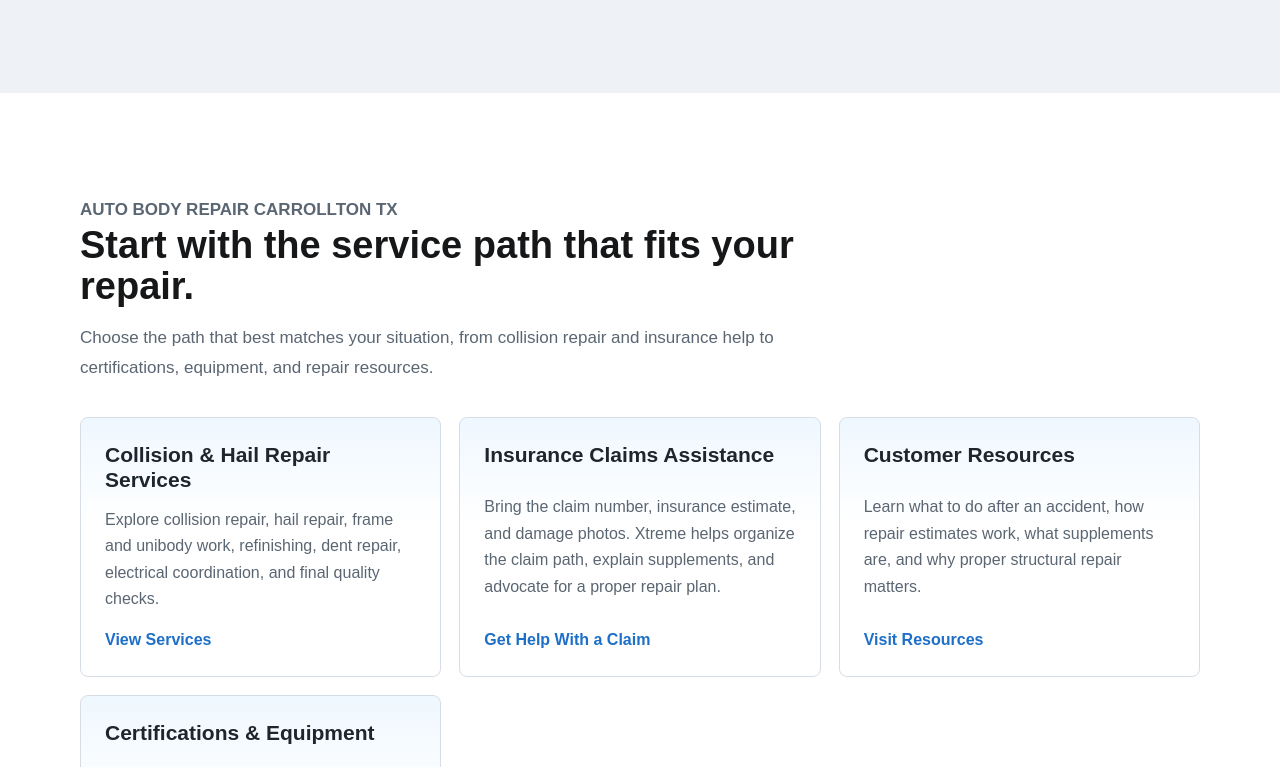
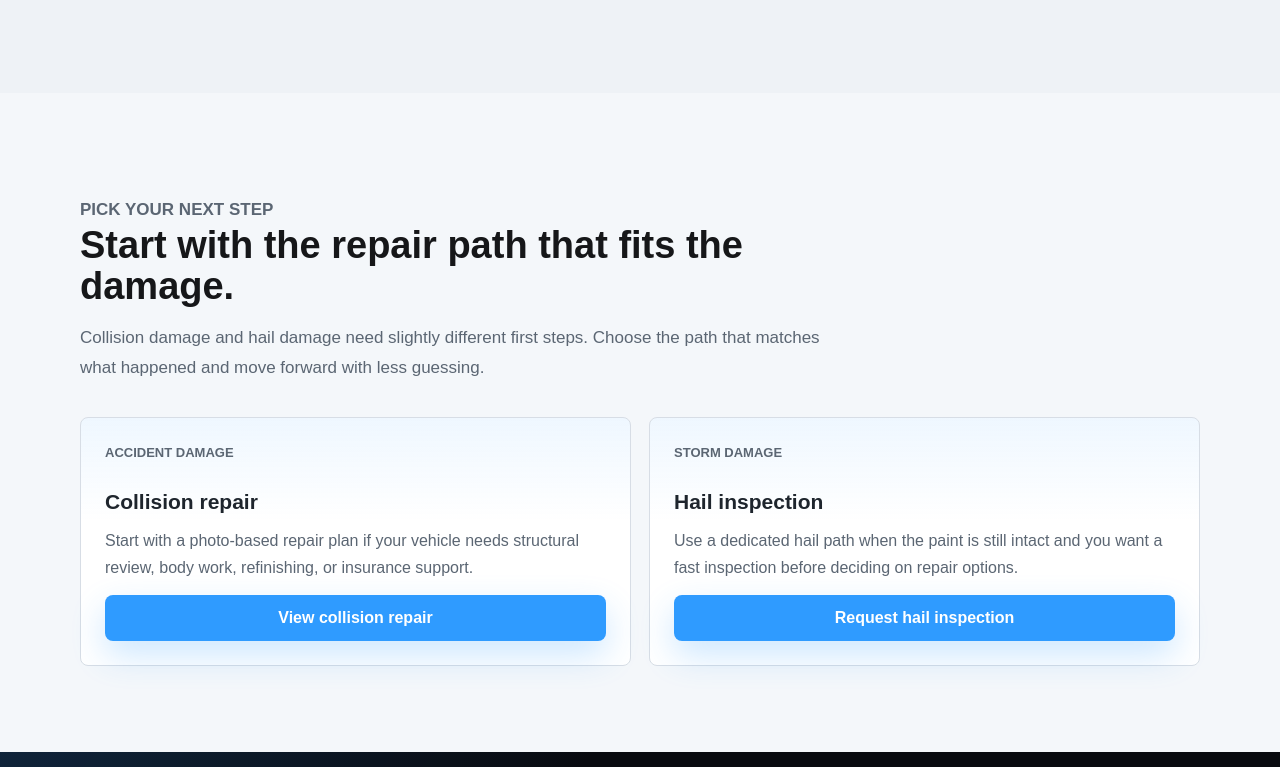
Before and after one commit to Clay7002/xtreme-site, a Next.js app: page / in a window 1280 px wide. Shown: the part 3313-4080 px from the top of the page. Built offline with nearby package versions, Linux system fonts and the light colour scheme.

Commit message:
Remove repetitive service path section

```diff
--- a/app/page.tsx
+++ b/app/page.tsx
@@ -18,7 +18,6 @@ import {
   ReviewsSection,
   ResourcesPreview,
   SectionIntro,
-  ServicePanels,
   TrustAuthoritySection,
   ValuePropsStrip,
   WarrantyEducationSection,
@@ -37,17 +36,6 @@ export default function Home() {
         <ValuePropsStrip />
         <TrustAuthoritySection />
         <ReviewsSection />
-
-        <section className="section">
-          <div className="container">
-            <SectionIntro
-              eyebrow="Auto body repair Carrollton TX"
-              title="Start with the service path that fits your repair."
-              text="Choose the path that best matches your situation, from collision repair and insurance help to certifications, equipment, and repair resources."
-            />
-            <ServicePanels />
-          </div>
-        </section>
 
         <HailCollisionSpotlightSection />
 
```
